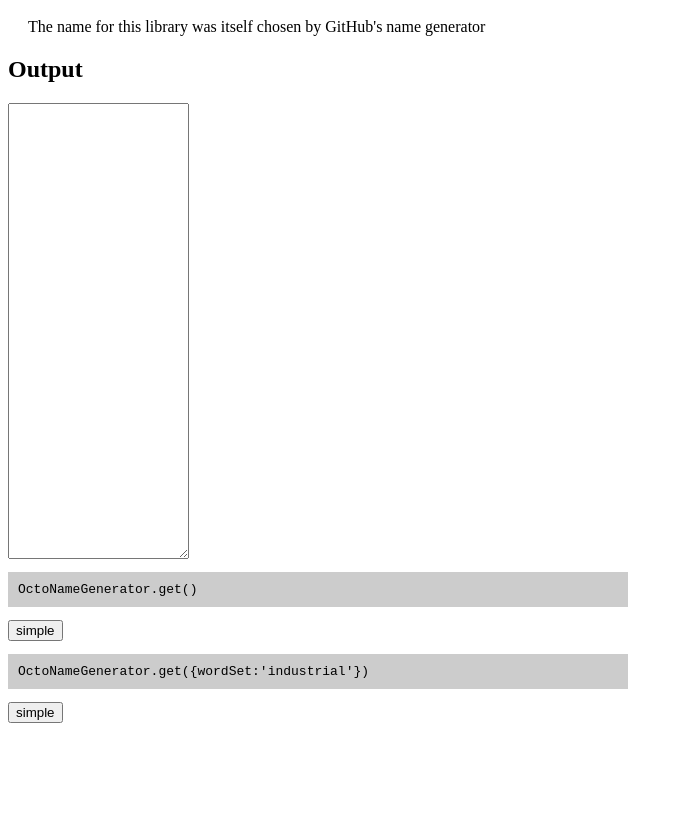
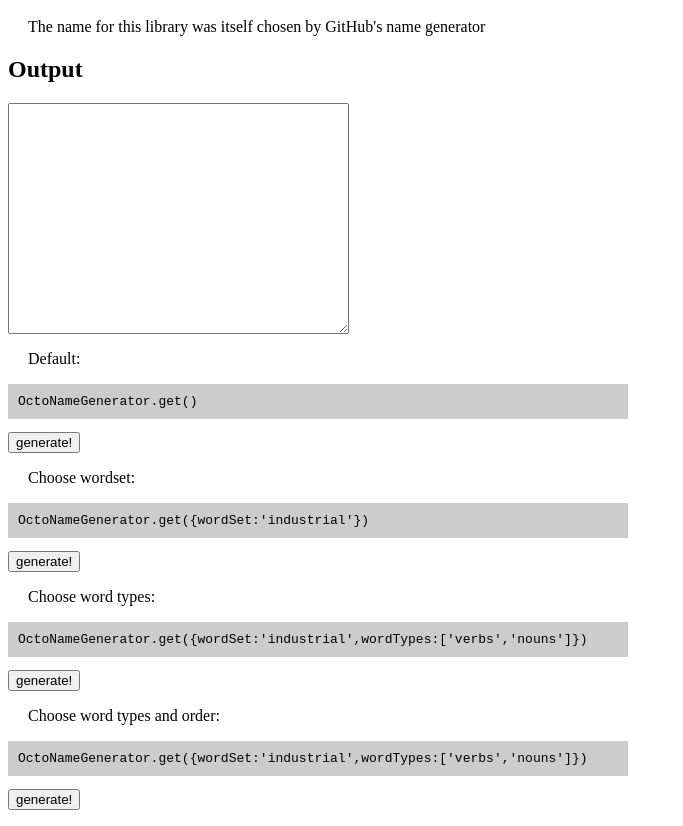
Before and after one commit to esromneb/spawncamping-octo-name-generator, a plain HTML site: page example.html in a window 1280 px wide. Shown: the part 48-874 px from the top of the page, without its empty margins (0-683 px from the left). Before the commit the page ends 800 px from the top, so only its background shows below. Drawn offline with Linux system fonts and the light colour scheme.

Commit message:
* Can select word order and type

```diff
--- a/example.html
+++ b/example.html
@@ -6,7 +6,7 @@
         // This is just a helper function for displaying the output
         function appendText(text) {
             console.log("Generated: " + text);
-            document.f.t.value += "" + text + "\n";
+            document.f.t.value = "" + text + "\n" + document.f.t.value;
         }
     </script>
     <style>
@@ -23,14 +23,32 @@
 <p>The name for this library was itself chosen by GitHub's name generator</p>
 <form name="f">
 <h2>Output</h2>
-<textarea name="t" rows="30"></textarea>
+<textarea name="t" rows="15" cols="40"></textarea>
+
+<p>Default:
+<pre>OctoNameGenerator.get()</pre>
+<input type="button" onClick="appendText( OctoNameGenerator.get() )" value="generate!">
+</p>
+
+<p>Choose wordset:
+<pre>OctoNameGenerator.get({wordSet:'industrial'})</pre>
+<input type="button" onClick="appendText( OctoNameGenerator.get({wordSet:'industrial'}) )" value="generate!">
+</p>
+
+<p>Choose word types:
+<pre>OctoNameGenerator.get({wordSet:'industrial',wordTypes:['verbs','nouns']})</pre>
+<input type="button" onClick="appendText( OctoNameGenerator.get({wordSet:'industrial',wordTypes:['adjectives','nouns']}) )" value="generate!">
+</p>
+
+<p>Choose word types and order:
+<pre>OctoNameGenerator.get({wordSet:'industrial',wordTypes:['verbs','nouns']})</pre>
+<input type="button" onClick="appendText( OctoNameGenerator.get({wordSet:'industrial',wordTypes:['nouns','verbs']}) )" value="generate!">
+</p>
 
 
-<pre>OctoNameGenerator.get()</pre>
-<input type="button" onClick="appendText( OctoNameGenerator.get() )" value="simple">
 
-<pre>OctoNameGenerator.get({wordSet:'industrial'})</pre>
-<input type="button" onClick="appendText( OctoNameGenerator.get({wordSet:'industrial'}) )" value="simple">
+
+
 </form>
 
 </html>
```
Also changed, not shown: lib/spawncamping.octo.name.generator.js.
